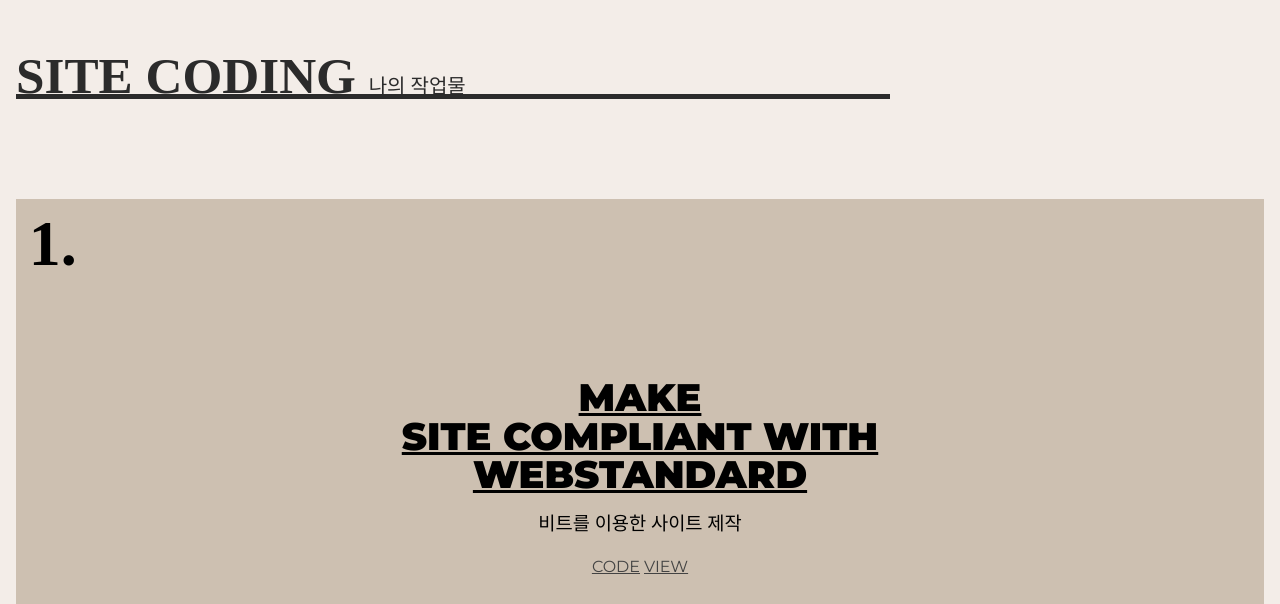
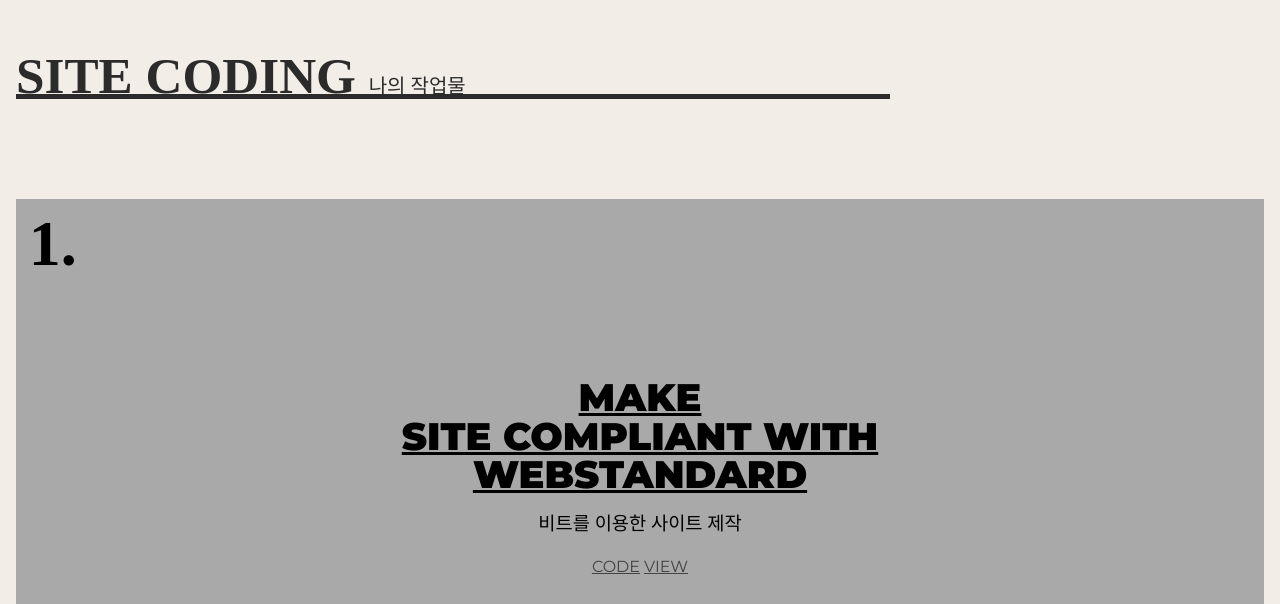
Before and after one commit to jjongwann/port2023-vue, a Vue app: page / in a window 1280 px wide. Shown: the part 2193-2797 px from the top of the page. Built offline with nearby package versions, Linux system fonts and the light colour scheme; a small style sheet from the web is missing; a web font is replaced by a local one.

Commit message:
최종수정

```diff
--- a/index.html
+++ b/index.html
@@ -4,7 +4,7 @@
     <meta charset="UTF-8">
     <meta name="viewport" content="width=device-width, initial-scale=1.0">
     <meta name="description" content="한가지 사이트를 다양한 프레임워크를 통해 만들어 보는 포트폴리오 사이트입니다."/>
-    <meta name="keyword" content="포트폴리오, 리액트, 뷰, 넥스트, 웹스토리보이, portfolio, react.js, vue.js, next.js, webstoryboy" />
+    <meta name="keywords" content="포트폴리오, 리액트, 뷰, 넥스트, 웹스토리보이, portfolio, react.js, vue.js, next.js, webstoryboy" />
     <title>포트폴리오 사이트 만들기 😘 Vue-Site</title>
 
     <link rel="icon" type="image/svg+xml" href="favicon.svg" />
--- a/src/components/Intro.vue
+++ b/src/components/Intro.vue
@@ -77,7 +77,7 @@ import { introText } from "../constants";
         .intro__text {
             width: 100%;
             height: 40vh;
-            background-color: #696969;
+            background-color: #F0DAF0;
             color: var(--white);
             display: flex;
             align-items: center;
@@ -133,7 +133,7 @@ import { introText } from "../constants";
                 display: block;
                 width: 100%;
                 height: 1px;
-                background-color: #A9A9A9;
+                background-color: #F5E6F5;
                 margin-bottom: 0.5vw;
 
                 &:nth-child(1){
--- a/src/components/Site.vue
+++ b/src/components/Site.vue
@@ -80,7 +80,7 @@ import { siteText } from "../constants";
             left: 0;
 
             &:nth-child(1) {
-                background-color: var(--subBg100);
+                background-color: #A9A9A9;
                 top: 180px;
 
                 @media (max-width: 800px){
@@ -88,7 +88,7 @@ import { siteText } from "../constants";
                 }
             }
             &:nth-child(2) {
-                background-color: var(--subBg200);
+                background-color: #D8D8F5;
                 top: 200px;
 
                 @media (max-width: 800px){
@@ -96,19 +96,11 @@ import { siteText } from "../constants";
                 }
             }
             &:nth-child(3) {
-                background-color: var(--subBg300);
+                background-color: #F0DAF0;
                 top: 220px;
 
                 @media (max-width: 800px){
                     top: 180px;
-                }
-            }
-            &:nth-child(4) {
-                background-color: var(--subBg400);
-                top: 240px;
-
-                @media (max-width: 800px){
-                    top: 200px;
                 }
             }
             .num {
--- a/src/constants/index.js
+++ b/src/constants/index.js
@@ -81,17 +81,6 @@ export const siteText = [
             "site coding",
             "production period : two days",
             "use stack : HTML5/CSS3, Scss Variable, vue",
-        ],
-    },
-    {
-        text: ["make", "site compliant with", "next.js"],
-        title: "넥스트를 이용한 사이트 제작",
-        code: "https://github.com/jjongwann/port2023-next",
-        view: "https://port2023-jongs-next.netlify.app/",
-        info: [
-            "site coding",
-            "production period : two days",
-            "use stack : HTML5/CSS3, Scss Variable, next.js",
         ],
     },
 ];
```
